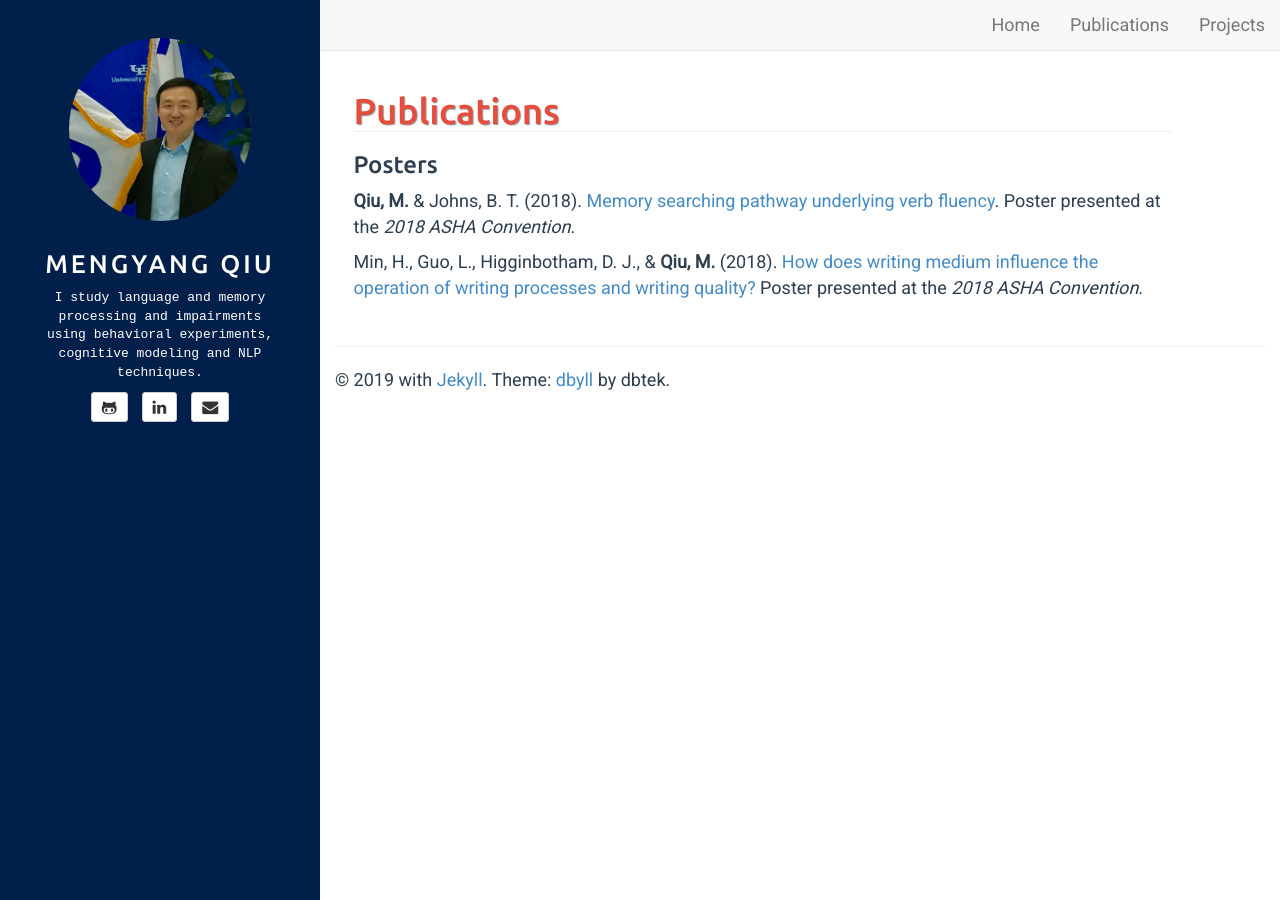
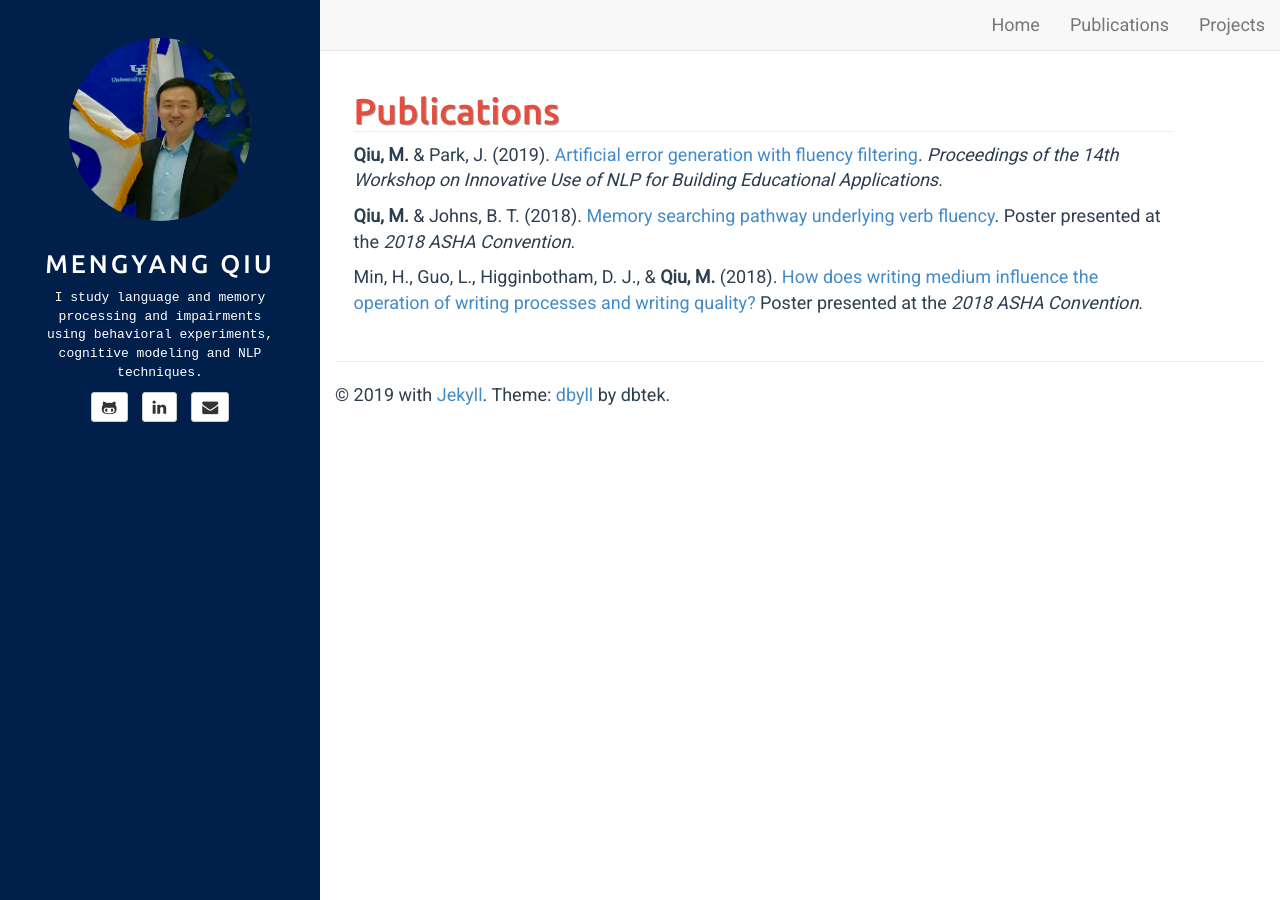
Before and after one commit to mengyangq/mengyangq.github.io, a Jekyll site: the page built from publications.html, in a window 1280 px wide. Built offline with Jekyll 4.4.1, drawn with Linux system fonts in a browser that asks for light colours.

Commit message:
Update publications.md

```diff
--- a/_includes/publications.md
+++ b/_includes/publications.md
@@ -1,6 +1,8 @@
 # Publications
 
-### Posters
+<!---### Posters--->
+**Qiu, M.** & Park, J. (2019). [Artificial error generation with fluency filtering](https://www.aclweb.org/anthology/W19-4408). *Proceedings of the 14th Workshop on Innovative Use of NLP for Building Educational Applications*.
+
 **Qiu, M.** & Johns, B. T. (2018). [Memory searching pathway underlying verb fluency](../pub/Qiu_Johns_ASHA_2018.pdf). Poster presented at the *2018 ASHA Convention*.
 
 Min, H., Guo, L., Higginbotham, D. J., & **Qiu, M.** (2018). [How does writing medium influence the operation of writing processes and writing quality?](../pub/Min_et_al_ASHA_2018.pdf) Poster presented at the *2018 ASHA Convention*.
```
